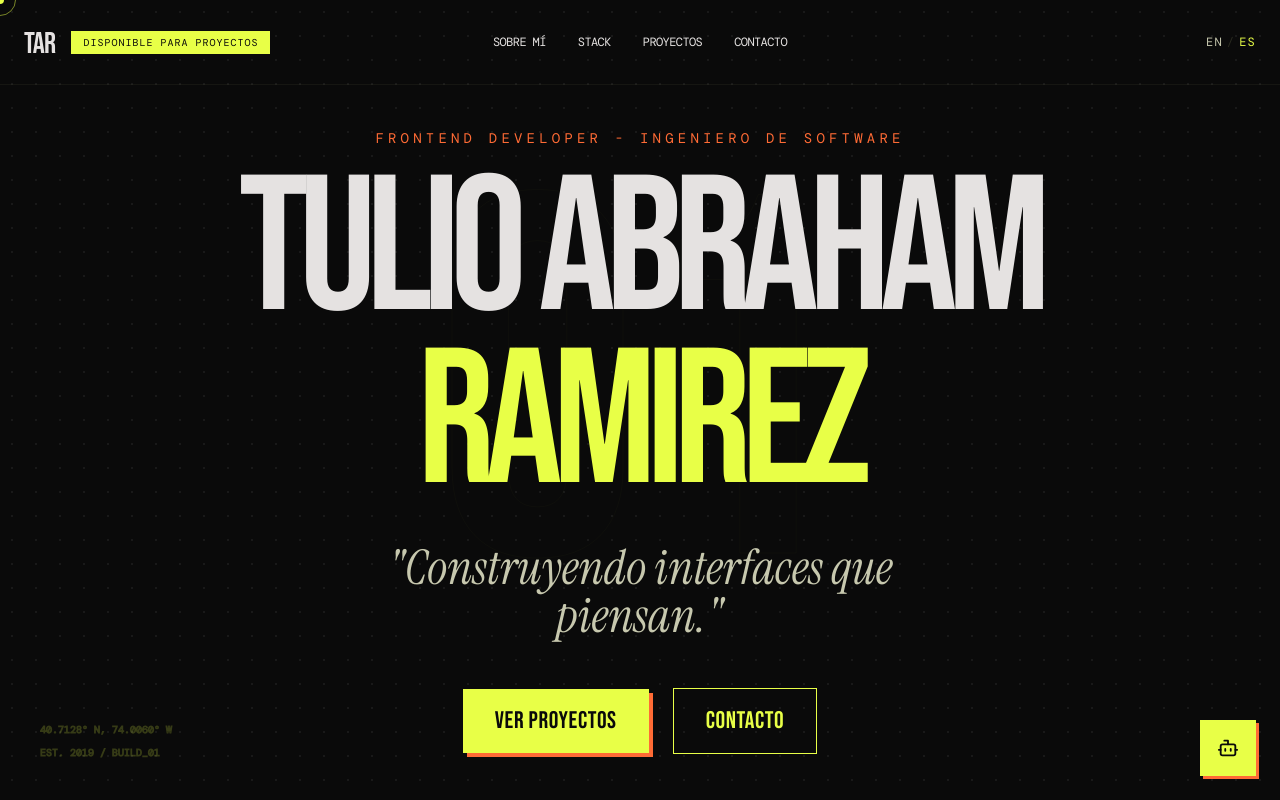
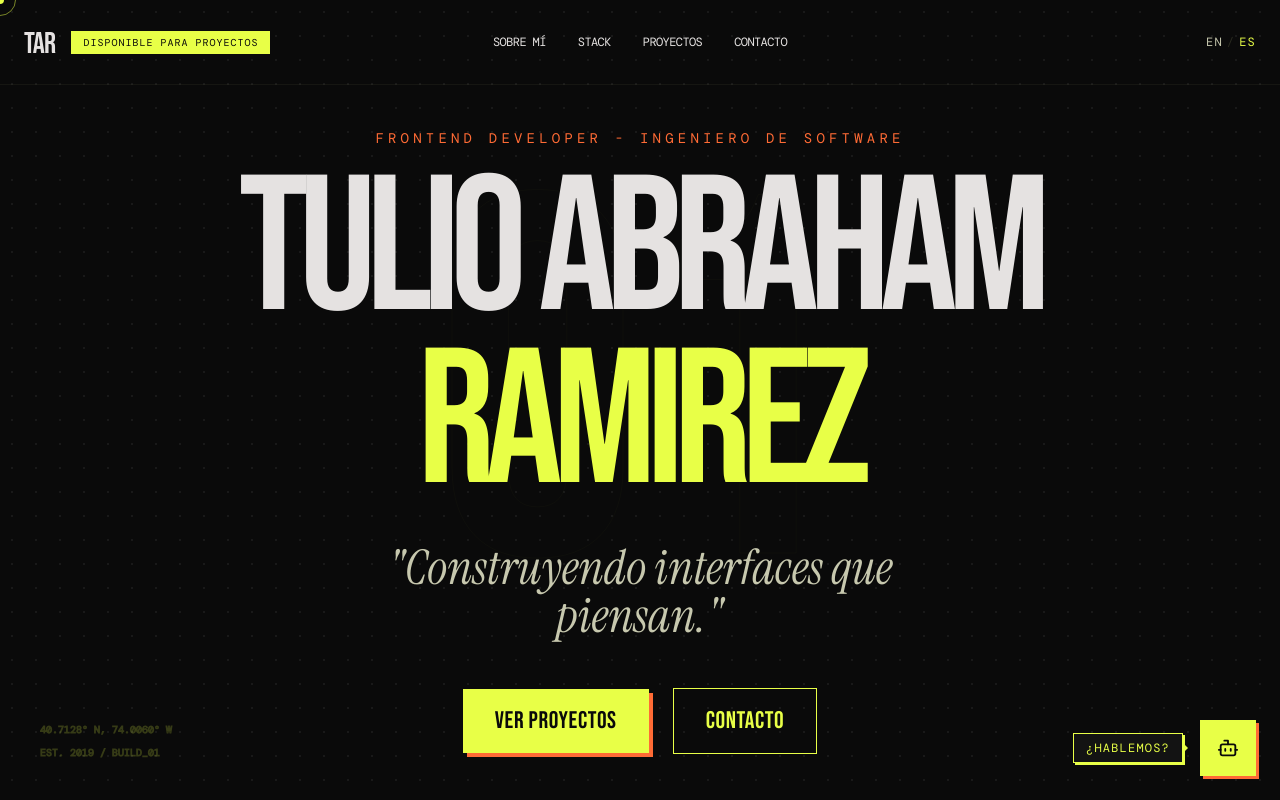
Before and after one commit to Targoos/tulioramirez-portfolio, a React (Vite) app: page / in a window 1280 px wide. Shown: the top 800 px of the page. Built offline with nearby package versions, Linux system fonts and the light colour scheme; a web font is replaced by a local one.

Commit message:
feat: add animated tooltip to chat trigger button with localized labels

```diff
--- a/src/components/ChatBubble.tsx
+++ b/src/components/ChatBubble.tsx
@@ -155,6 +155,28 @@ export function ChatBubble() {
         )}
       </AnimatePresence>
 
+      {/* Trigger area */}
+      <div className="fixed bottom-24 right-4 md:bottom-6 md:right-6 z-50 flex items-center justify-end gap-2 sm:gap-3 pointer-events-none">
+        {/* Tooltip bubble */}
+        <AnimatePresence>
+          {!isOpen && (
+            <motion.div
+              key="tooltip"
+              initial={{ opacity: 0, x: 10, scale: 0.9 }}
+              animate={{ opacity: 1, x: 0, scale: 1 }}
+              exit={{ opacity: 0, x: 10, scale: 0.9 }}
+              transition={{ delay: 2, duration: 0.4, ease: EASE }}
+              className="flex items-center pointer-events-auto origin-right cursor-pointer"
+              onClick={() => setIsOpen(true)}
+            >
+              <div className="bg-surface border border-primary px-3 py-1.5 font-label text-xs uppercase tracking-widest text-primary shadow-[2px_2px_0px_#E8FF47] hover:bg-primary hover:text-on-primary transition-colors">
+                {t.chat.tooltip}
+              </div>
+              <div className="w-0 h-0 border-y-[6px] border-y-transparent border-l-[6px] border-l-primary -ml-[1px]" />
+            </motion.div>
+          )}
+        </AnimatePresence>
+
         {/* Trigger button */}
         <motion.button
           onClick={() => setIsOpen((prev) => !prev)}
@@ -162,7 +184,7 @@ export function ChatBubble() {
           aria-expanded={isOpen}
           whileHover={{ scale: 1.05 }}
           whileTap={{ scale: 0.95 }}
-        className={`fixed bottom-24 right-4 md:bottom-6 md:right-6 z-50 w-14 h-14 flex items-center justify-center transition-colors duration-200 shadow-[3px_3px_0px_#FF6B35] ${
+          className={`relative pointer-events-auto w-14 h-14 flex items-center justify-center transition-colors duration-200 shadow-[3px_3px_0px_#FF6B35] ${
             isOpen ? "bg-secondary text-on-secondary" : "bg-primary text-on-primary"
           }`}
         >
@@ -190,6 +212,7 @@ export function ChatBubble() {
             )}
           </AnimatePresence>
         </motion.button>
+      </div>
     </>
   );
 }
--- a/src/i18n/en.ts
+++ b/src/i18n/en.ts
@@ -60,5 +60,6 @@ export const en = {
     greeting: "Hi! I'm Tulio's portfolio assistant. Ask me anything about his experience, skills, or projects.",
     placeholder: 'Ask something...',
     processing: 'PROCESSING...',
+    tooltip: "Let's talk!",
   },
 } as const;
--- a/src/i18n/es.ts
+++ b/src/i18n/es.ts
@@ -60,5 +60,6 @@ export const es = {
     greeting: '¡Hola! Soy el asistente del portfolio de Tulio. Pregúntame sobre su experiencia, habilidades o proyectos.',
     placeholder: 'Escribe algo...',
     processing: 'PROCESANDO...',
+    tooltip: '¿Hablemos?',
   },
 } as const;
--- a/src/i18n/index.tsx
+++ b/src/i18n/index.tsx
@@ -60,6 +60,7 @@ export interface Translations {
     greeting: string;
     placeholder: string;
     processing: string;
+    tooltip: string;
   };
 }
 
```
Lines whose indentation alone changed are shown as unchanged.
